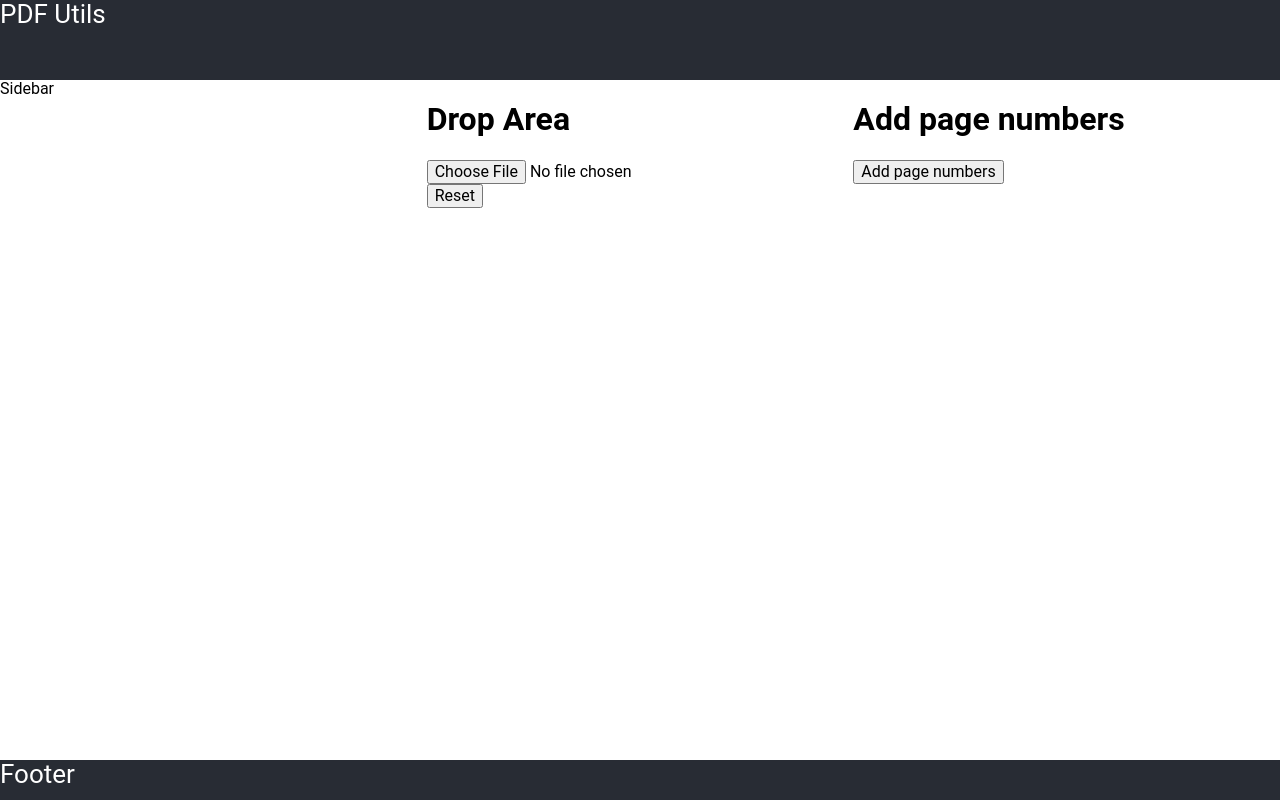
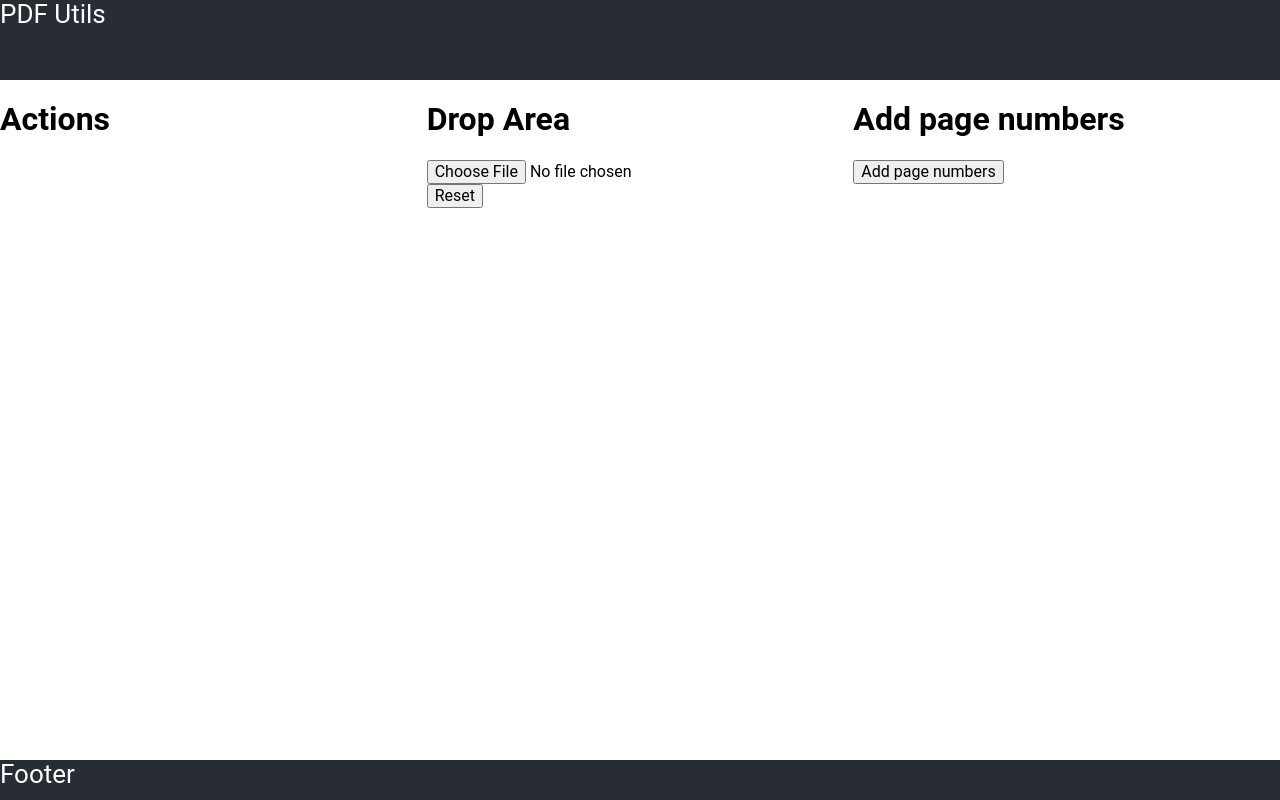
Before and after one commit to c1b3rt00lk1t/pdf-poc, a React (Vite) app: page / in a window 1280 px wide. Built offline with nearby package versions, Linux system fonts and the light colour scheme.

Commit message:
Title in sidebar

```diff
--- a/src/components/Sidebar.tsx
+++ b/src/components/Sidebar.tsx
@@ -1,5 +1,5 @@
 const Sidebar = () => {
-  return <div>Sidebar</div>;
+  return <h1>Actions</h1>;
 };
 
 export default Sidebar;
```
